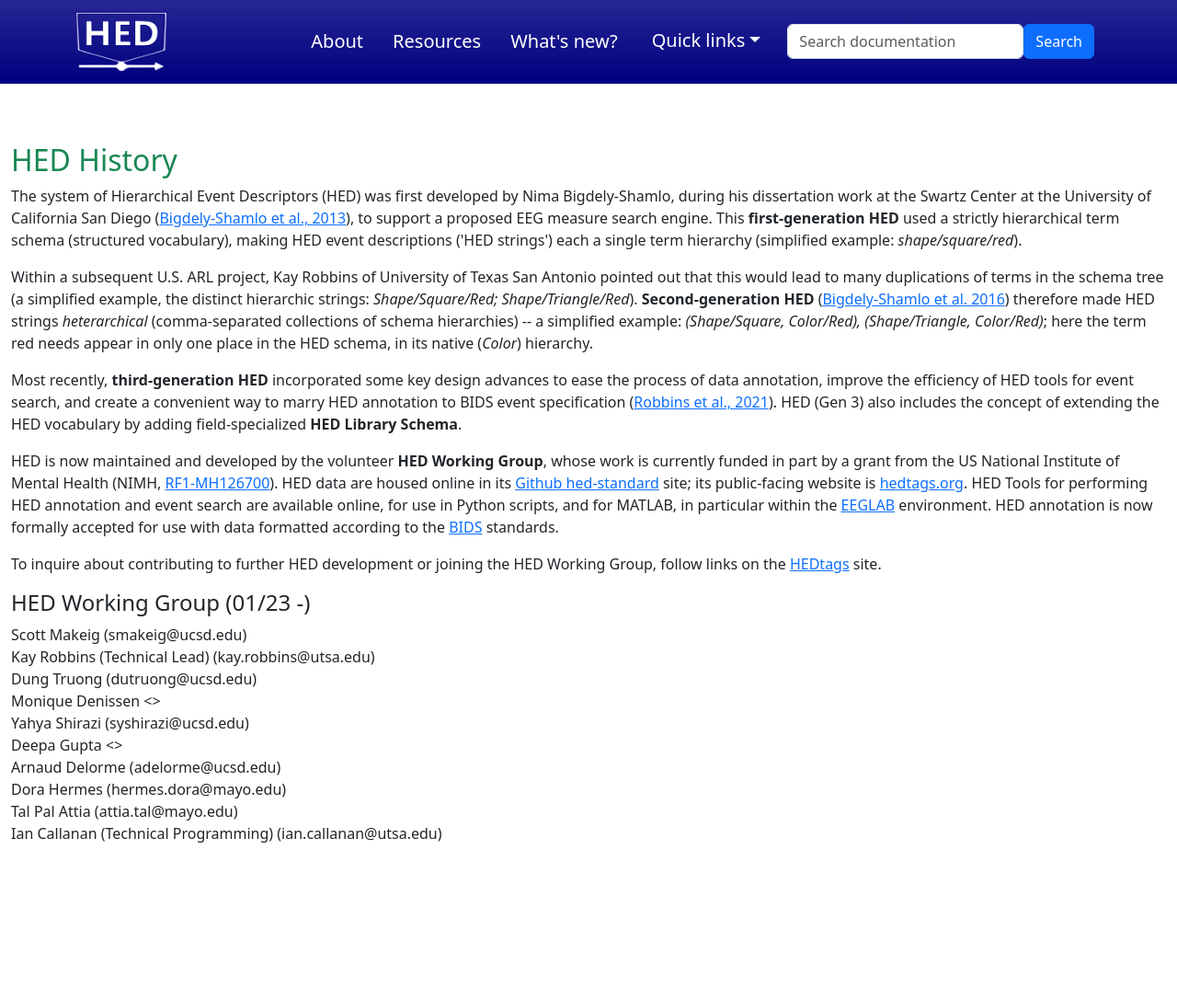
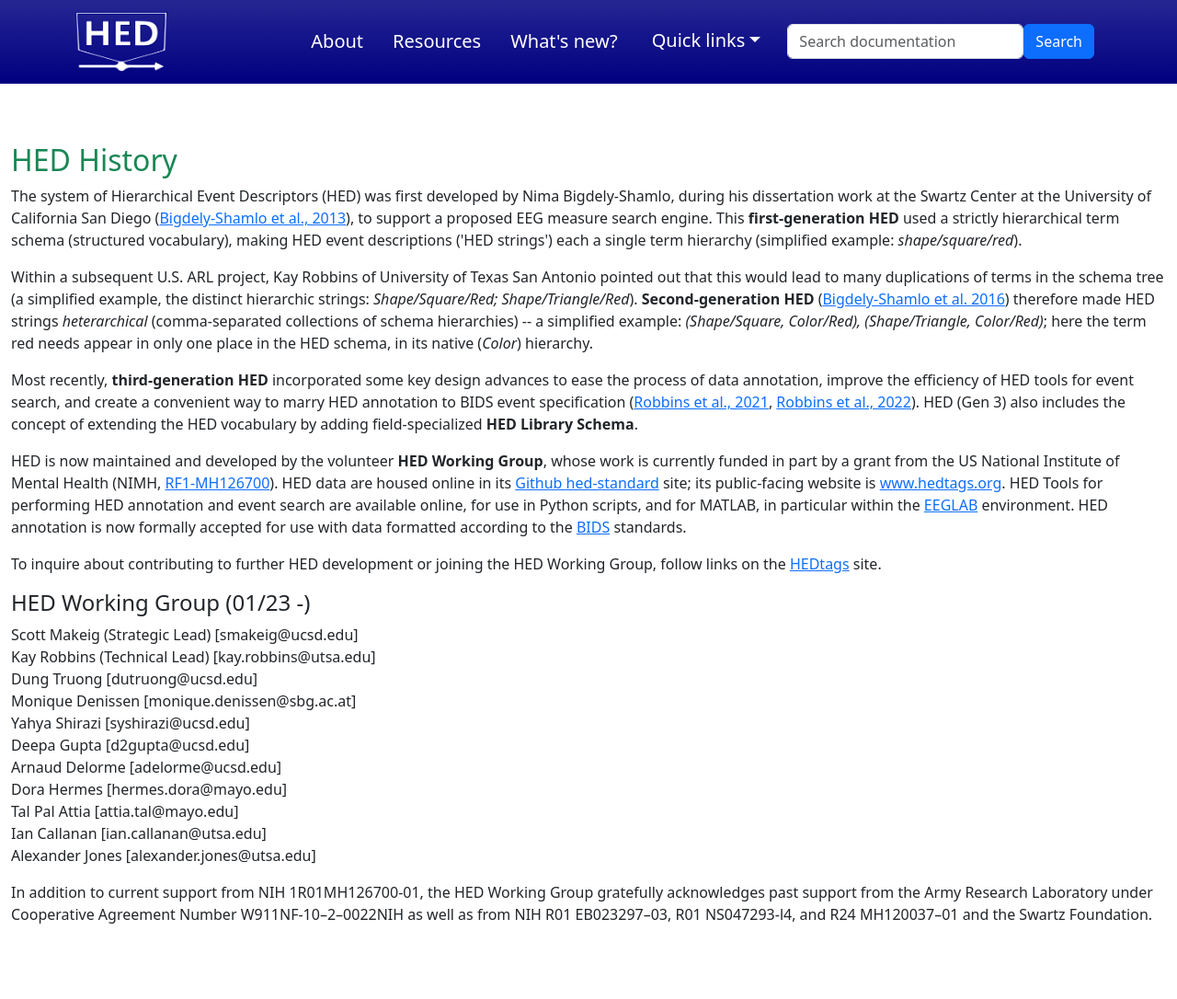
Before and after one commit to hed-standard/hed-standard.github.io, a Jekyll site: the page about.html, which Jekyll copies as it is, in a window 1280 px wide. Shown: the whole page at 92% size. Built offline with Jekyll 4.4.1, drawn with Linux system fonts in a browser that asks for light colours; before the commit the page ends 998 px from its top, so only the background shows below that.

Commit message:
Added to the About page and YouTube to quicklinks

```diff
--- a/about.html
+++ b/about.html
@@ -46,6 +46,7 @@
                     <li><a class="dropdown-item" href="https://www.hedtags.org/display_hed.html">HED schema browser</a></li>
                     <li><a class="dropdown-item" href="https://hedtools.ucsd.edu/hed">HED online tools</a></li>
                     <li><a class="dropdown-item" href="https://github.com/hed-standard">HED on GitHub</a></li>
+                    <li><a class="dropdown-item" href="https://www.youtube.com/playlist?list=PLeII6cRFsP6L5S6icwRrJp0DHkhOHtbp-">HED on YouTube</a></li>
                 </ul>
             </div>
         </li>
@@ -56,6 +57,7 @@
       </div>
 
     </div>
+    </div>
   </nav>
 
   <!-- Icon Section -->
@@ -65,29 +67,36 @@
             <h2 class="text-success">HED History</h2>
             <p class="indigo-text">The system of Hierarchical Event Descriptors (HED) was first developed by Nima Bigdely-Shamlo, during his dissertation work at the Swartz Center at the University of California San Diego (<a href="https://ieeexplore.ieee.org/document/6736796">Bigdely-Shamlo et al., 2013</a>), to support a proposed EEG measure search engine. This <b>first-generation HED</b> used a strictly hierarchical term schema (structured vocabulary), making HED event descriptions ('HED strings') each a single term hierarchy (simplified example: <i>shape/square/red</i>).</p>
             <p>Within a subsequent U.S. ARL project, Kay Robbins of University of Texas San Antonio pointed out that this would lead to many duplications of terms in the schema tree (a simplified example, the distinct hierarchic strings: <i>Shape/Square/Red; Shape/Triangle/Red</i>). <b>Second-generation HED</b> (<a href="https://www.frontiersin.org/articles/10.3389/fninf.2016.00042/full">Bigdely-Shamlo et al. 2016</a>) therefore made HED strings <i>heterarchical</i> (comma-separated collections of schema hierarchies) -- a simplified example: <i>(Shape/Square, Color/Red), (Shape/Triangle, Color/Red)</i>; here the term red needs appear in only one place in the HED schema, in its native (<i>Color</i>) hierarchy.</p>
-            <p>Most recently, <b>third-generation HED</b> incorporated some key design advances to ease the process of data annotation, improve the efficiency of HED tools for event search, and create a convenient way to marry HED annotation to BIDS event specification (<a href="https://www.sciencedirect.com/science/article/pii/S1053811921010387">Robbins et al., 2021</a>). HED (Gen 3) also includes the concept of extending the HED vocabulary by adding field-specialized <b>HED Library Schema</b>.</p>
-            <p>HED is now maintained and developed by the volunteer <b>HED Working Group</b>, whose work is currently funded in part by a grant from the US National Institute of Mental Health (NIMH,  <a href="https://reporter.nih.gov/search/rPekcZLackOVl5wd7mIO0w/project-details/10480619">RF1-MH126700</a>). HED data are housed online in its <a href="https://github.com/hed-standard">Github hed-standard</a> site; its public-facing website is <a href="https://hedtags.org">hedtags.org</a>. HED Tools for performing HED annotation and event search are available online, for use in Python scripts, and for MATLAB, in particular within the <a href="https://sccn.ucsd.edu/eeglab/index.php">EEGLAB</a> environment. HED annotation is now formally accepted for use with data formatted according to the <a href="https://bids.neuroimaging.io/">BIDS</a> standards.</p>
+            <p>Most recently, <b>third-generation HED</b> incorporated some key design advances to ease the process of data annotation, improve the efficiency of HED tools for event search, and create a convenient way to marry HED annotation to BIDS event specification (<a href="https://www.sciencedirect.com/science/article/pii/S1053811921010387">Robbins et al., 2021</a>, <a href="https://pubmed.ncbi.nlm.nih.gov/34970709/">Robbins et al., 2022</a>). HED (Gen 3) also includes the concept of extending the HED vocabulary by adding field-specialized <b>HED Library Schema</b>.</p>
+            <p>HED is now maintained and developed by the volunteer <b>HED Working Group</b>, whose work is currently funded in part by a grant from the US National Institute of Mental Health (NIMH,  <a href="https://reporter.nih.gov/search/rPekcZLackOVl5wd7mIO0w/project-details/10480619">RF1-MH126700</a>). HED data are housed online in its <a href="https://github.com/hed-standard">Github hed-standard</a> site; its public-facing website is <a href="https://www.hedtags.org">www.hedtags.org</a>. HED Tools for performing HED annotation and event search are available online, for use in Python scripts, and for MATLAB, in particular within the <a href="https://sccn.ucsd.edu/eeglab/index.php">EEGLAB</a> environment. HED annotation is now formally accepted for use with data formatted according to the <a href="https://bids.neuroimaging.io/">BIDS</a> standards.</p>
             <p>To inquire about contributing to further HED development or joining the HED Working Group, follow links on the <a href="https://hedtags.org">HEDtags</a> site.</p>
 
             <h4 class="text">HED Working Group (01/23 -)</h4>
 
-            <span>
-Scott Makeig  (smakeig@ucsd.edu)<br>
-Kay Robbins (Technical Lead) (kay.robbins@utsa.edu)<br>
-Dung Truong (dutruong@ucsd.edu)<br>
-Monique Denissen <><br>
-Yahya Shirazi (syshirazi@ucsd.edu)<br>
-Deepa Gupta <><br>
-Arnaud Delorme (adelorme@ucsd.edu)<br>
-Dora Hermes (hermes.dora@mayo.edu)<br>
-Tal Pal Attia (attia.tal@mayo.edu)<br>
-Ian Callanan (Technical Programming) (ian.callanan@utsa.edu)<br></p>
-            <span>
-        </div>
-    </div>
-  </div>
+<p>
+Scott Makeig (Strategic Lead) [smakeig@ucsd.edu]<br>
+Kay Robbins (Technical Lead) [kay.robbins@utsa.edu]<br>
+Dung Truong [dutruong@ucsd.edu]<br>
+Monique Denissen [monique.denissen@sbg.ac.at]<br>
+Yahya Shirazi [syshirazi@ucsd.edu]<br>
+Deepa Gupta [d2gupta@ucsd.edu]<br>
+Arnaud Delorme [adelorme@ucsd.edu]<br>
+Dora Hermes [hermes.dora@mayo.edu]<br>
+Tal Pal Attia [attia.tal@mayo.edu]<br>
+Ian Callanan [ian.callanan@utsa.edu]<br>
+Alexander Jones [alexander.jones@utsa.edu]<br/>
+</p>
 
 
+<p>In addition to current support from NIH 1R01MH126700-01,
+the HED Working Group gratefully acknowledges
+past support from the Army Research
+Laboratory under Cooperative Agreement Number W911NF-10–2–0022NIH as well as from NIH R01 EB023297–03, R01 NS047293-l4, and
+R24 MH120037–01 and the Swartz Foundation. </p>
+</div>
+</div>
+
+  </div>
     <!-- Footer-->
     <!--
         <footer class="py-3 bg-dark bg-gradient">
--- a/index.html
+++ b/index.html
@@ -49,6 +49,7 @@
                     <li><a class="dropdown-item" href="https://www.hedtags.org/display_hed.html">HED schema browser</a></li>
                     <li><a class="dropdown-item" href="https://hedtools.ucsd.edu/hed">HED online tools</a></li>
                     <li><a class="dropdown-item" href="https://github.com/hed-standard">HED on GitHub</a></li>
+                    <li><a class="dropdown-item" href="https://www.youtube.com/playlist?list=PLeII6cRFsP6L5S6icwRrJp0DHkhOHtbp-">HED on YouTube</a></li>
                 </ul>
             </div>
         </li>
@@ -57,7 +58,7 @@
         <input class="form-control" id="searchInput" type="search" placeholder="Search documentation" aria-label="Search">
         <button class="btn btn-primary" onclick="searchDoc()">Search</button>
       </div>
-
+      </div>
     </div>
   </nav>
 
@@ -68,7 +69,7 @@
     <div class="row">
         <div class="col-md-4">
             <i class="fas fa-chart-bar fa-5x"></i>
-            <h3 class="text text-title" style="color=#0000CD">Why HED?</h3>
+            <h3 class="text text-title" style="color:#0000CD">Why HED?</h3>
             <p class="mx-5">A very important question, for any neuroimaging time series data - <strong>What exactly happened during this recording?</strong><br>HED annotations record and store detailed answers to this question with the data - in a form readable by both human and machines.</p>
         </div>
         <div class="col-md-4">
```
